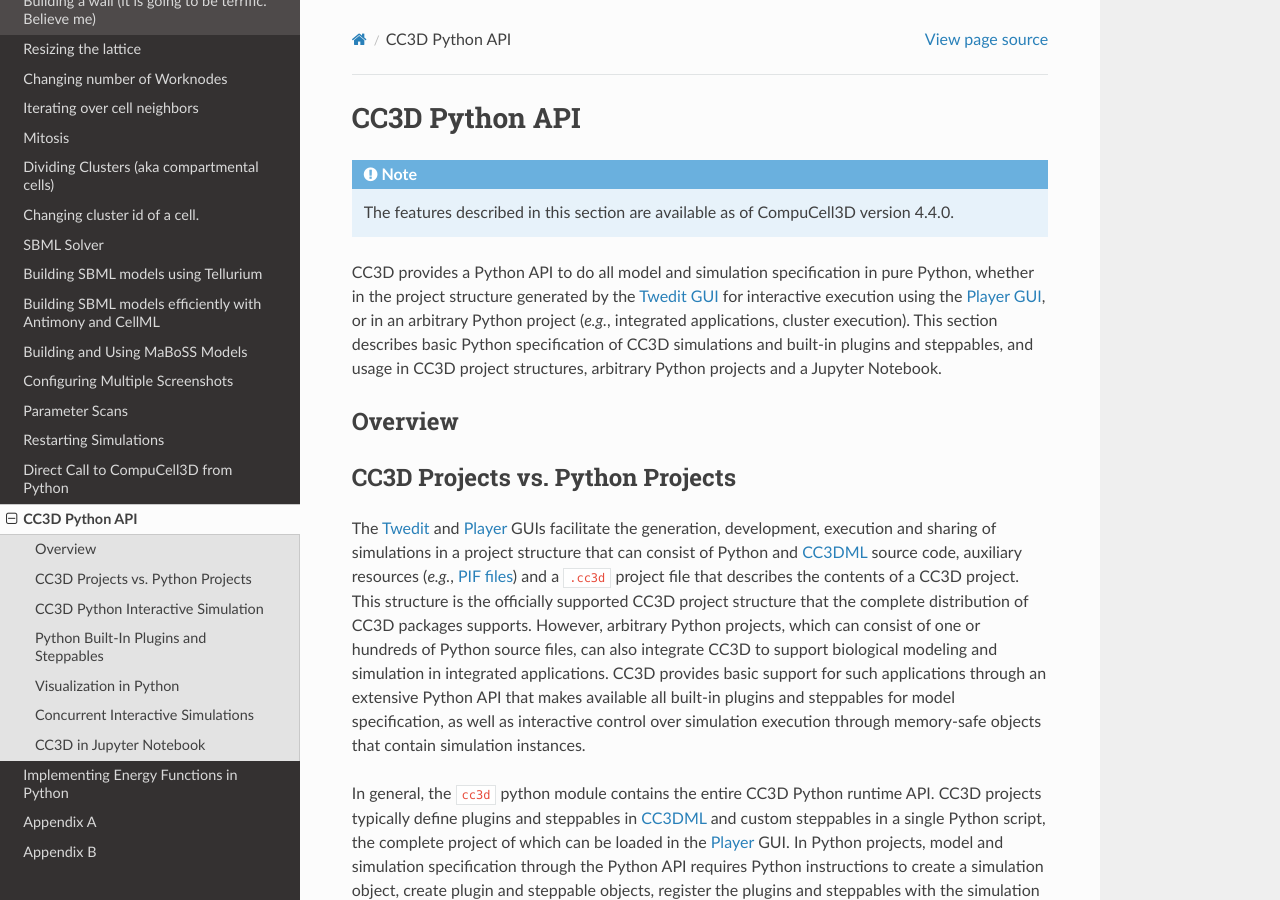
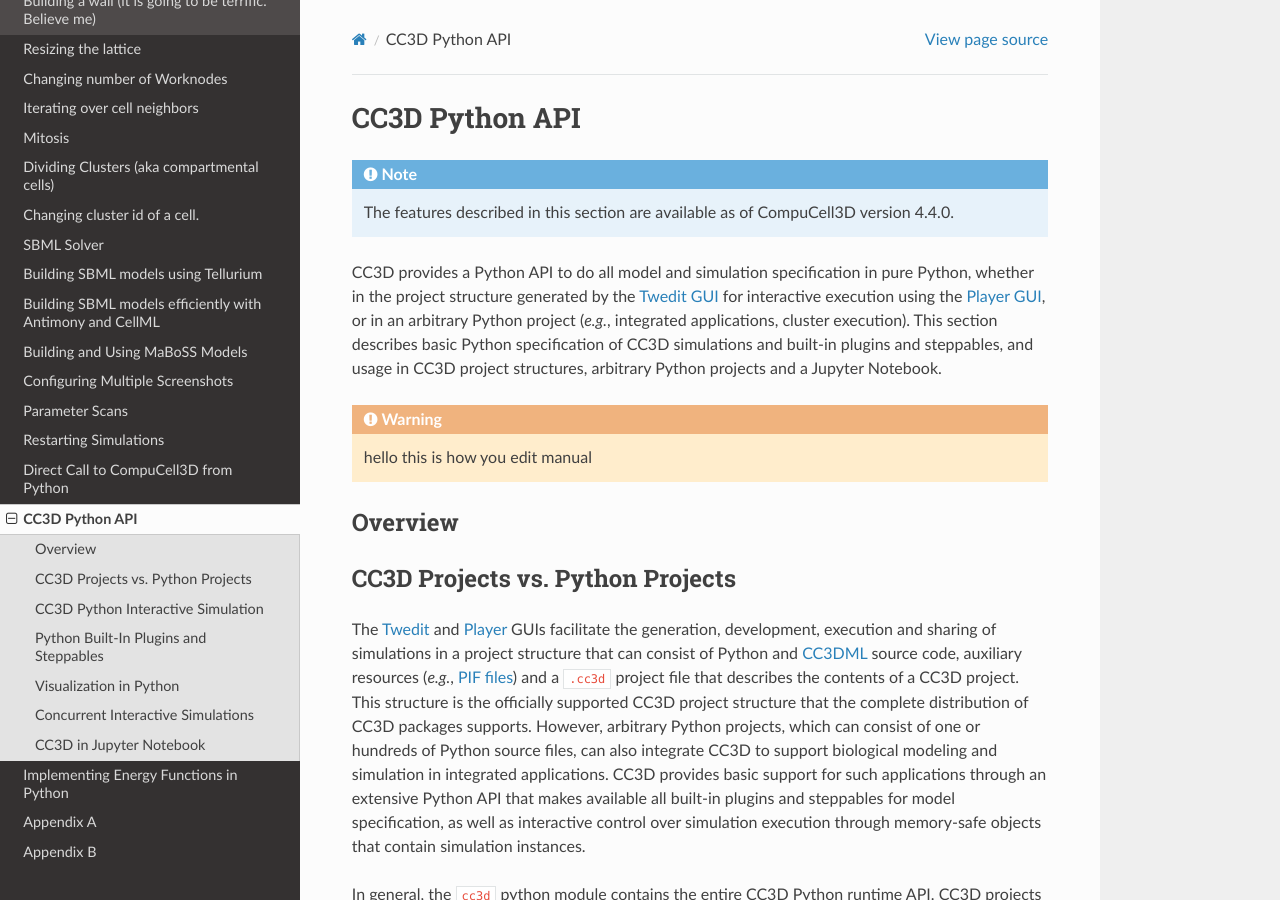
Before and after one commit to CompuCell3D/PythonScriptingManual, a Sphinx documentation site: the page built from docs/cc3d_python.rst, in a window 1280 px wide and 900 px high. Built offline with Sphinx 7.4.7 and the Read the Docs theme 2.0.0, drawn with Linux system fonts in a browser that asks for light colours.

Commit message:
this is my edit

```diff
--- a/docs/cc3d_python.rst
+++ b/docs/cc3d_python.rst
@@ -12,6 +12,9 @@
 This section describes basic Python specification of CC3D simulations and built-in plugins and steppables,
 and usage in CC3D project structures, arbitrary Python projects and a Jupyter Notebook.
 
+.. warning::
+
+    hello this is how you edit manual
 
 Overview
 --------
```
